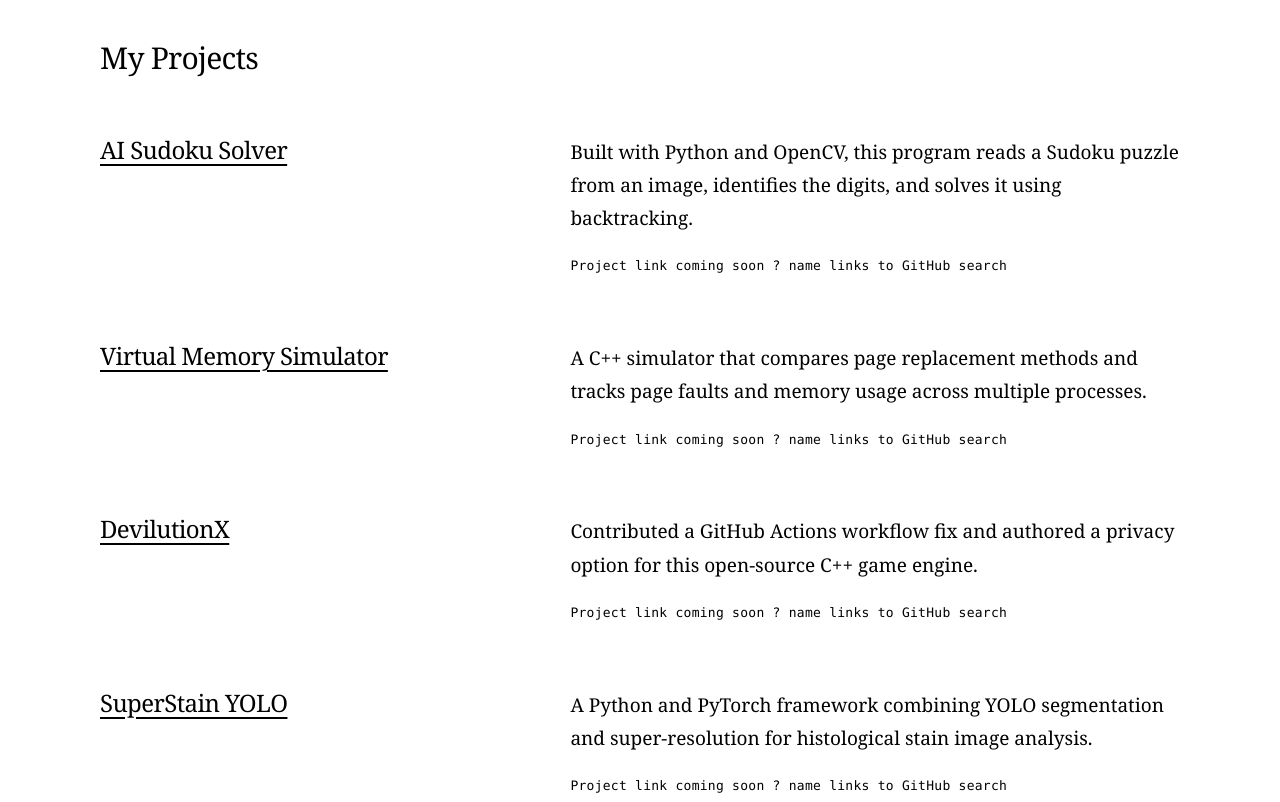
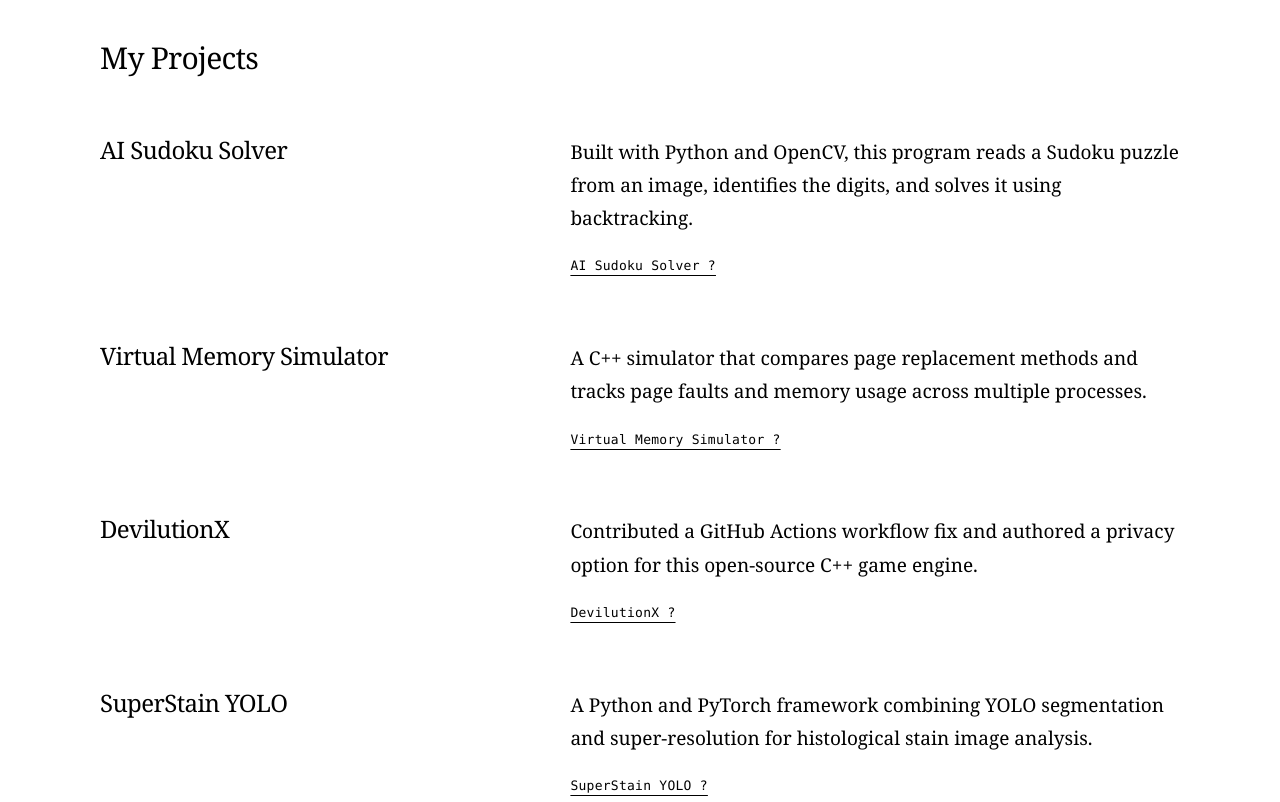
Before and after one commit to dheeraj-droid/personal-portfolio, a plain HTML site: page index.html in a window 1280 px wide. Shown: the part 1060-1862 px from the top of the page. Drawn offline with Linux system fonts and the light colour scheme.

Commit message:
style: use requested project repository URLs

```diff
--- a/css/style.css
+++ b/css/style.css
@@ -237,7 +237,7 @@ p {
   padding: 32px 0;
 }
 
-.project-card h3 a {
+.project-card .placeholder a {
   text-decoration: underline;
   text-underline-offset: 5px;
 }
--- a/index.html
+++ b/index.html
@@ -58,24 +58,24 @@
       <h2>My Projects</h2>
       <div class="project-list">
         <article class="project-card">
-          <h3><a href="https://github.com/search?q=AI+Sudoku+Solver&amp;type=repositories" aria-label="Search GitHub for AI Sudoku Solver">AI Sudoku Solver</a></h3>
+          <h3>AI Sudoku Solver</h3>
           <p>Built with Python and OpenCV, this program reads a Sudoku puzzle from an image, identifies the digits, and solves it using backtracking.</p>
-          <p class="placeholder">Project link coming soon ? name links to GitHub search</p>
+          <p class="placeholder"><a href="https://github.com/dheeraj-droid/AI-Sudoku-Solver.git">AI Sudoku Solver ?</a></p>
         </article>
         <article class="project-card">
-          <h3><a href="https://github.com/search?q=Virtual+Memory+Simulator&amp;type=repositories" aria-label="Search GitHub for Virtual Memory Simulator">Virtual Memory Simulator</a></h3>
+          <h3>Virtual Memory Simulator</h3>
           <p>A C++ simulator that compares page replacement methods and tracks page faults and memory usage across multiple processes.</p>
-          <p class="placeholder">Project link coming soon ? name links to GitHub search</p>
+          <p class="placeholder"><a href="https://github.com/dheeraj-droid/Virtual-Memory-Simulator.git">Virtual Memory Simulator ?</a></p>
         </article>
         <article class="project-card">
-          <h3><a href="https://github.com/search?q=DevilutionX&amp;type=repositories" aria-label="Search GitHub for DevilutionX">DevilutionX</a></h3>
+          <h3>DevilutionX</h3>
           <p>Contributed a GitHub Actions workflow fix and authored a privacy option for this open-source C++ game engine.</p>
-          <p class="placeholder">Project link coming soon ? name links to GitHub search</p>
+          <p class="placeholder"><a href="https://github.com/dheeraj-droid/DevilutionX.git">DevilutionX ?</a></p>
         </article>
         <article class="project-card">
-          <h3><a href="https://github.com/search?q=SuperStain+YOLO&amp;type=repositories" aria-label="Search GitHub for SuperStain YOLO">SuperStain YOLO</a></h3>
+          <h3>SuperStain YOLO</h3>
           <p>A Python and PyTorch framework combining YOLO segmentation and super-resolution for histological stain image analysis.</p>
-          <p class="placeholder">Project link coming soon ? name links to GitHub search</p>
+          <p class="placeholder"><a href="https://github.com/dheeraj-droid/SuperStain-YOLO.git">SuperStain YOLO ?</a></p>
         </article>
       </div>
     </section>
```
Also changed, not shown: 1 other file.
